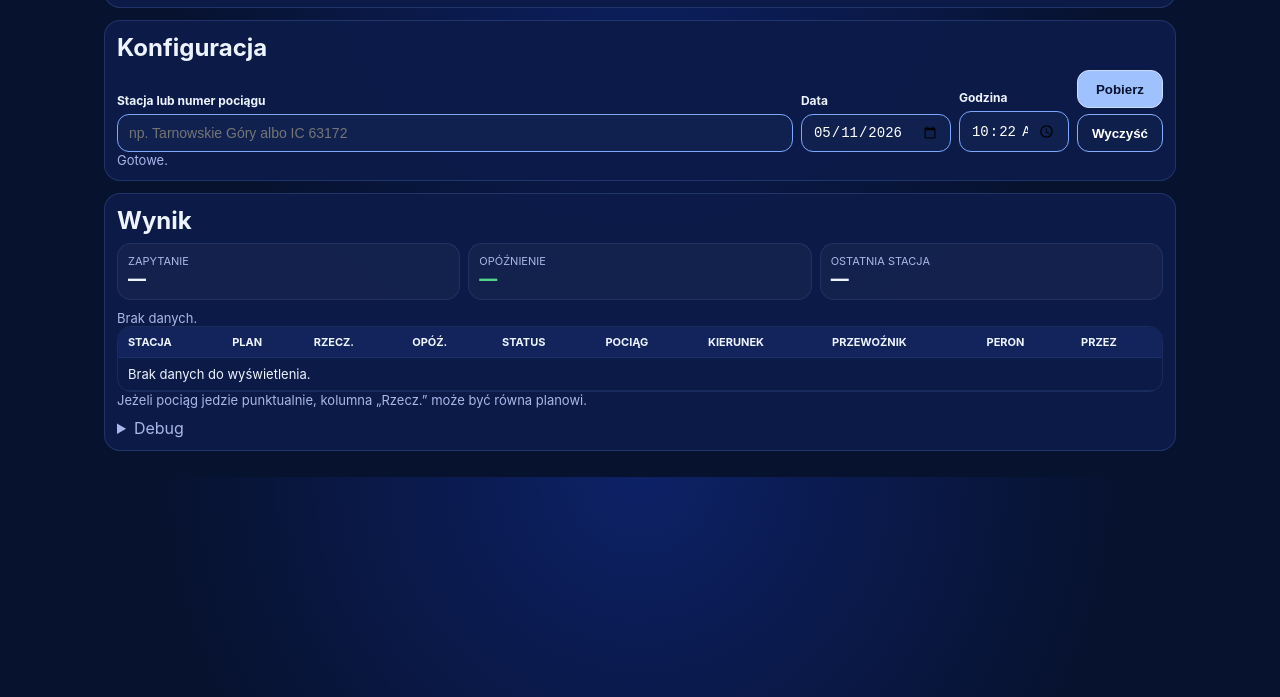
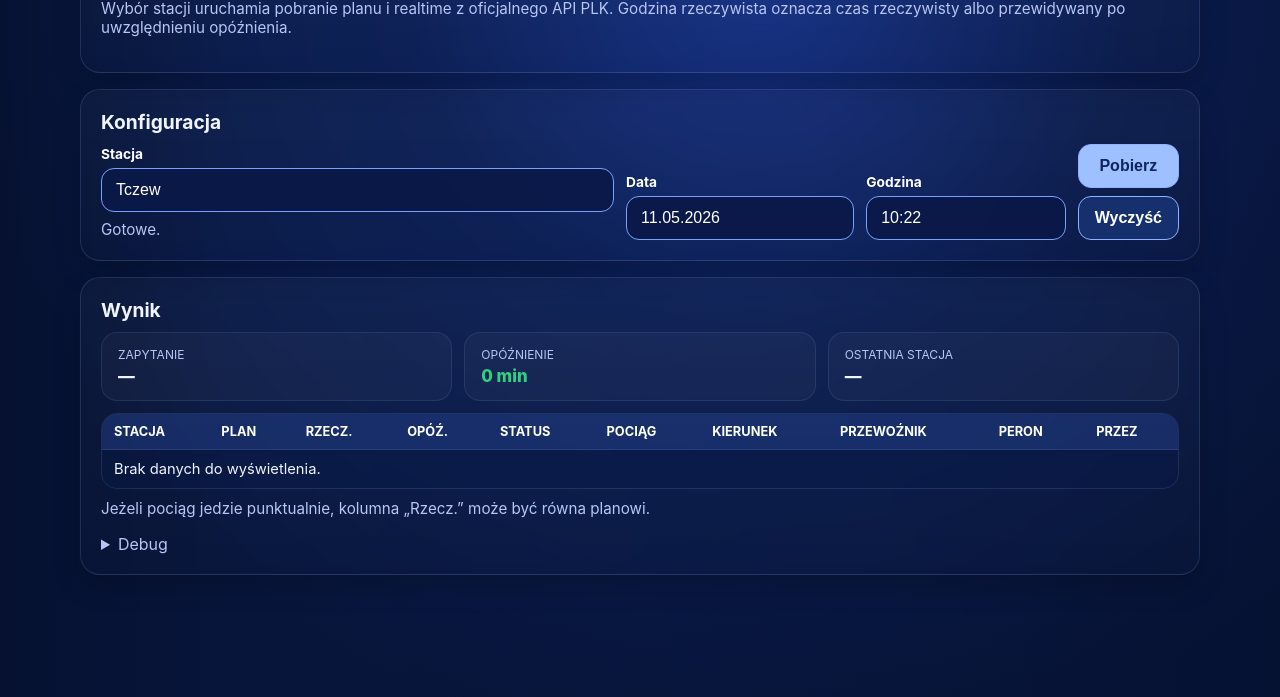
Before and after one commit to rafstak-afk/train-delay-monitor, a plain HTML site: page index.html in a window 1280 px wide. Shown: the part 103-800 px from the top of the page. Drawn offline with Linux system fonts and the light colour scheme.

Commit message:
Refactor index.html for better UI and performance
Updated styles and structure for improved layout and functionality.

```diff
--- a/index.html
+++ b/index.html
@@ -1,62 +1,337 @@
 <!doctype html>
 <html lang="pl">
 <head>
-  <meta charset="utf-8">
-  <meta name="viewport" content="width=device-width, initial-scale=1">
+  <meta charset="utf-8" />
+  <meta name="viewport" content="width=device-width, initial-scale=1" />
   <title>Monitor opóźnień PLK</title>
   <style>
-    :root{--bg:#07122f;--panel:#0d1b4a;--line:#7ea7ff;--text:#eef4ff;--muted:#a8b8ea;--good:#54d48a;--warn:#ffcf57;--accent:#9fc2ff}
-    *{box-sizing:border-box} body{margin:0;font-family:Inter,system-ui,sans-serif;background:radial-gradient(circle at top,#0d2166 0%,var(--bg) 55%);color:var(--text)}
-    .wrap{max-width:1100px;margin:0 auto;padding:14px}.card{background:rgba(13,27,74,.94);border:1px solid rgba(120,169,255,.18);border-radius:16px;padding:12px;margin-bottom:12px}
-    h1,h2{margin:0 0 8px}.lead,.status,.meta,.portal{color:var(--muted);font-size:13px}.grid{display:grid;grid-template-columns:minmax(0,2fr) 150px 110px auto;gap:8px;align-items:end}
-    .field label{display:block;margin-bottom:6px;font-size:12px;font-weight:700}.suggest-wrap{position:relative}
-    input{width:100%;min-height:38px;border-radius:12px;border:1px solid var(--line);background:#10214f;color:#fff;padding:9px 11px;font-size:14px}
-    .actions{display:grid;gap:6px} button{min-height:38px;border-radius:12px;padding:0 14px;font-weight:800;cursor:pointer}.primary{background:var(--accent);color:#06122f;border:1px solid #c8dcff}.secondary{background:#0f1f4b;border:1px solid #88adff;color:#fff}
-    .stats{display:grid;grid-template-columns:repeat(3,1fr);gap:8px;margin-bottom:10px}.stat{background:rgba(255,255,255,.03);border:1px solid rgba(120,169,255,.12);border-radius:14px;padding:10px}.k{color:var(--muted);font-size:11px;text-transform:uppercase}.v{font-size:18px;font-weight:800}.ok{color:var(--good)}
-    .table-wrap{overflow:auto;border:1px solid rgba(120,169,255,.12);border-radius:14px}table{width:100%;border-collapse:collapse;min-width:920px;font-size:13px}th,td{padding:8px 10px;border-bottom:1px solid rgba(120,169,255,.1);text-align:left;vertical-align:top;white-space:nowrap}th{font-size:11px;text-transform:uppercase;background:#12245b}.compact{white-space:normal;line-height:1.25;min-width:110px}.pill{display:inline-block;border-radius:999px;padding:3px 8px;font-size:11px;font-weight:700;background:rgba(255,255,255,.08)}
-    .delay-ok{color:var(--good)}.delay-bad{color:var(--warn)} a{color:#dcb9ff}.suggestions{position:absolute;left:0;right:0;top:100%;z-index:10;background:#10214f;border:1px solid var(--line);border-radius:12px;margin-top:4px;overflow:hidden;display:none}.suggestions.show{display:block}.suggestion{padding:10px 12px;cursor:pointer;border-top:1px solid rgba(255,255,255,.06)}.suggestion:first-child{border-top:none}.suggestion:hover{background:#17316f}.mobile-cards{display:none;gap:8px}.row-card{border:1px solid rgba(120,169,255,.12);border-radius:14px;padding:10px;background:rgba(255,255,255,.03)}.row-top,.row-sub{display:flex;justify-content:space-between;gap:8px;flex-wrap:wrap}.row-sub{margin-top:6px;color:var(--muted);font-size:12px}
-    @media (max-width:860px){.grid{grid-template-columns:1fr 1fr auto auto}.stats{grid-template-columns:1fr}.table-wrap{display:none}.mobile-cards{display:grid}}
-    @media (max-width:620px){.grid{grid-template-columns:1fr 1fr;}.actions{grid-column:1/-1;grid-template-columns:1fr 1fr}}
+    :root {
+      --bg: #07153b;
+      --bg2: #0b1f57;
+      --panel: #10245f;
+      --panel2: #162d73;
+      --line: #28479e;
+      --text: #eff4ff;
+      --muted: #b8c6f5;
+      --green: #31d07f;
+      --red: #ff7272;
+      --chip: #213a84;
+      --white: #ffffff;
+    }
+    * { box-sizing: border-box; }
+    body {
+      margin: 0;
+      font-family: Inter, system-ui, sans-serif;
+      color: var(--text);
+      background:
+        linear-gradient(90deg, rgba(0,0,0,.18), rgba(0,0,0,0) 18%, rgba(0,0,0,.15) 100%),
+        radial-gradient(circle at 60% 10%, #17348f 0, #0b1f57 34%, #07153b 76%);
+      min-height: 100vh;
+      padding: 24px;
+    }
+    .wrap { max-width: 1120px; margin: 0 auto; }
+    .card {
+      background: linear-gradient(180deg, rgba(255,255,255,.03), rgba(255,255,255,.01));
+      border: 1px solid rgba(150,180,255,.16);
+      border-radius: 20px;
+      padding: 20px;
+      box-shadow: 0 12px 28px rgba(0,0,0,.18);
+      backdrop-filter: blur(4px);
+      margin-bottom: 16px;
+    }
+    h1, h2 { margin: 0 0 10px; }
+    h1 { font-size: 2.2rem; }
+    h2 { font-size: 1.2rem; }
+    .muted { color: var(--muted); font-size: .95rem; }
+    .grid {
+      display: grid;
+      grid-template-columns: 1.8fr .8fr .7fr auto;
+      gap: 12px;
+      align-items: end;
+    }
+    label {
+      display: block;
+      font-size: .86rem;
+      margin: 0 0 6px;
+      color: var(--white);
+      font-weight: 700;
+    }
+    input {
+      width: 100%;
+      background: rgba(10, 25, 72, .9);
+      border: 1px solid #78a1ff;
+      color: var(--white);
+      border-radius: 13px;
+      padding: 12px 14px;
+      outline: none;
+      font-size: 1rem;
+    }
+    .buttons { display: grid; gap: 8px; }
+    button {
+      border: 1px solid #8fb2ff;
+      background: #9ec0ff;
+      color: #10245f;
+      font-weight: 800;
+      border-radius: 13px;
+      padding: 12px 16px;
+      cursor: pointer;
+      font-size: 1rem;
+    }
+    button.secondary {
+      background: #16306e;
+      color: var(--white);
+    }
+    .hint { min-height: 20px; margin-top: 8px; font-size: .95rem; color: var(--muted); }
+    .stats {
+      display: grid;
+      grid-template-columns: repeat(3, 1fr);
+      gap: 12px;
+      margin-bottom: 12px;
+    }
+    .stat {
+      background: rgba(255,255,255,.03);
+      border: 1px solid rgba(150,180,255,.12);
+      border-radius: 16px;
+      padding: 14px 16px;
+    }
+    .stat .k { font-size: .75rem; color: var(--muted); text-transform: uppercase; }
+    .stat .v { font-size: 1.05rem; font-weight: 800; margin-top: 4px; }
+    .green { color: var(--green); }
+    .tableWrap {
+      overflow: auto;
+      border: 1px solid rgba(150,180,255,.14);
+      border-radius: 16px;
+    }
+    table {
+      width: 100%;
+      border-collapse: collapse;
+      min-width: 980px;
+      background: rgba(8, 25, 73, .35);
+    }
+    thead th {
+      background: rgba(53, 84, 170, .35);
+      color: var(--white);
+      text-align: left;
+      padding: 10px 12px;
+      font-size: .8rem;
+    }
+    tbody td {
+      border-top: 1px solid rgba(150,180,255,.12);
+      padding: 10px 12px;
+      font-size: .92rem;
+      vertical-align: top;
+    }
+    .chip {
+      display: inline-block;
+      padding: 4px 10px;
+      border-radius: 999px;
+      background: var(--chip);
+      font-size: .8rem;
+      font-weight: 700;
+      white-space: nowrap;
+    }
+    details { margin-top: 14px; }
+    summary { cursor: pointer; color: var(--muted); font-size: 1rem; }
+    pre {
+      white-space: pre-wrap;
+      word-break: break-word;
+      color: #d7e2ff;
+      font-size: .84rem;
+      line-height: 1.45;
+      margin: 10px 0 0;
+    }
+    a { color: #a8c2ff; }
+    @media (max-width: 900px) {
+      .grid, .stats { grid-template-columns: 1fr; }
+      .buttons { grid-template-columns: 1fr 1fr; }
+      h1 { font-size: 1.9rem; }
+      body { padding: 14px; }
+    }
   </style>
 </head>
 <body>
   <div class="wrap">
-    <section class="card"><h1>Monitor opóźnień PLK</h1><p class="lead">Wybór stacji z podpowiedzi uruchamia wyszukiwanie automatycznie. Godzina rzeczywista oznacza czas rzeczywisty albo przewidywany po uwzględnieniu opóźnienia.</p></section>
+    <section class="card">
+      <h1>Monitor opóźnień PLK</h1>
+      <p class="muted">Wybór stacji uruchamia pobranie planu i realtime z oficjalnego API PLK. Godzina rzeczywista oznacza czas rzeczywisty albo przewidywany po uwzględnieniu opóźnienia.</p>
+    </section>
+
     <section class="card">
       <h2>Konfiguracja</h2>
-      <div class="grid">
-        <div class="field suggest-wrap"><label for="query">Stacja lub numer pociągu</label><input id="query" list="stationHints" autocomplete="off" placeholder="np. Tarnowskie Góry albo IC 63172"><div id="suggestions" class="suggestions"></div></div>
-        <div class="field"><label for="date">Data</label><input id="date" type="date"></div>
-        <div class="field"><label for="time">Godzina</label><input id="time" type="time"></div>
-        <div class="actions"><button class="primary" id="fetchBtn">Pobierz</button><button class="secondary" id="clearBtn">Wyczyść</button></div>
-      </div>
-      <div class="status" id="statusText">Gotowe.</div>
+      <form id="form" class="grid">
+        <div>
+          <label for="station">Stacja</label>
+          <input id="station" name="station" placeholder="np. Tczew" value="Tczew" autocomplete="off" />
+          <div id="hint" class="hint">Gotowe.</div>
+        </div>
+        <div>
+          <label for="date">Data</label>
+          <input id="date" name="date" type="text" />
+        </div>
+        <div>
+          <label for="time">Godzina</label>
+          <input id="time" name="time" type="text" />
+        </div>
+        <div class="buttons">
+          <button type="submit">Pobierz</button>
+          <button type="button" id="clearBtn" class="secondary">Wyczyść</button>
+        </div>
+      </form>
     </section>
+
     <section class="card">
       <h2>Wynik</h2>
-      <div class="stats"><div class="stat"><div class="k">Zapytanie</div><div class="v" id="queryValue">—</div></div><div class="stat"><div class="k">Opóźnienie</div><div class="v ok" id="delayValue">—</div></div><div class="stat"><div class="k">Ostatnia stacja</div><div class="v" id="lastStationValue">—</div></div></div>
-      <div class="meta"><div id="summaryText">Brak danych.</div><div><a id="portalLink" href="#" target="_blank" rel="noopener noreferrer" hidden>Pełna tabela odjazdów</a></div></div>
-      <div class="table-wrap"><table><thead><tr><th>Stacja</th><th>Plan</th><th>Rzecz.</th><th>Opóź.</th><th>Status</th><th>Pociąg</th><th>Kierunek</th><th>Przewoźnik</th><th>Peron</th><th>Przez</th></tr></thead><tbody id="resultBody"><tr><td colspan="10">Brak danych do wyświetlenia.</td></tr></tbody></table></div>
-      <div class="mobile-cards" id="mobileCards"></div>
-      <div class="portal">Jeżeli pociąg jedzie punktualnie, kolumna „Rzecz.” może być równa planowi.</div><details style="margin-top:10px"><summary style="cursor:pointer;color:#a8b8ea">Debug</summary><pre id="debugBox" style="white-space:pre-wrap;font-size:11px;color:#a8b8ea"></pre></details>
+      <div class="stats">
+        <div class="stat"><div class="k">Zapytanie</div><div class="v" id="statQuery">—</div></div>
+        <div class="stat"><div class="k">Opóźnienie</div><div class="v green" id="statDelay">0 min</div></div>
+        <div class="stat"><div class="k">Ostatnia stacja</div><div class="v" id="statLast">—</div></div>
+      </div>
+      <div id="meta" class="muted"></div>
+      <div class="tableWrap" style="margin-top:12px;">
+        <table>
+          <thead>
+            <tr>
+              <th>STACJA</th>
+              <th>PLAN</th>
+              <th>RZECZ.</th>
+              <th>OPÓŹ.</th>
+              <th>STATUS</th>
+              <th>POCIĄG</th>
+              <th>KIERUNEK</th>
+              <th>PRZEWOŹNIK</th>
+              <th>PERON</th>
+              <th>PRZEZ</th>
+            </tr>
+          </thead>
+          <tbody id="tbody">
+            <tr><td colspan="10">Brak danych do wyświetlenia.</td></tr>
+          </tbody>
+        </table>
+      </div>
+      <p class="muted" style="margin-top:10px;">Jeżeli pociąg jedzie punktualnie, kolumna „Rzecz.” może być równa planowi.</p>
+      <details>
+        <summary>Debug</summary>
+        <pre id="debug">{}</pre>
+      </details>
     </section>
   </div>
-<script>
-const queryInput=document.getElementById('query'),dateInput=document.getElementById('date'),timeInput=document.getElementById('time'),fetchBtn=document.getElementById('fetchBtn'),clearBtn=document.getElementById('clearBtn'),statusText=document.getElementById('statusText'),queryValue=document.getElementById('queryValue'),delayValue=document.getElementById('delayValue'),lastStationValue=document.getElementById('lastStationValue'),summaryText=document.getElementById('summaryText'),resultBody=document.getElementById('resultBody'),mobileCards=document.getElementById('mobileCards'),portalLink=document.getElementById('portalLink'),suggestions=document.getElementById('suggestions');
-let hintTimer=null;
-initDateTime();
-fetchBtn.addEventListener('click',()=>fetchData()); clearBtn.addEventListener('click',clearAll); queryInput.addEventListener('keydown',e=>{if(e.key==='Enter')fetchData()});
-queryInput.addEventListener('input',()=>{clearTimeout(hintTimer); const q=queryInput.value.trim(); if(q.length<2){suggestions.classList.remove('show'); suggestions.innerHTML=''; return;} hintTimer=setTimeout(()=>loadHints(q),180);});
-document.addEventListener('click',e=>{ if(!suggestions.contains(e.target) && e.target!==queryInput) suggestions.classList.remove('show'); });
-function initDateTime(){const now=new Date();dateInput.value=now.toISOString().slice(0,10);timeInput.value=`${String(now.getHours()).padStart(2,'0')}:${String(now.getMinutes()).padStart(2,'0')}`}
-async function loadHints(q){try{const r=await fetch(`/api/stations?search=${encodeURIComponent(q)}`); if(!r.ok) return; const data=await r.json(); const items=(Array.isArray(data?.stations)?data.stations:data?.items||data?.data||[]).slice(0,8); if(!items.length){suggestions.classList.remove('show'); return;} suggestions.innerHTML=items.map(item=>{const name=item.name||item.stationName||item.label||item.description||''; return `<div class="suggestion" data-name="${escAttr(name)}">${esc(name)}</div>`}).join(''); suggestions.classList.add('show'); [...suggestions.querySelectorAll('.suggestion')].forEach(el=>el.addEventListener('click',()=>{queryInput.value=el.dataset.name; suggestions.classList.remove('show'); fetchData();}));}catch{}}
-async function fetchData(){const query=queryInput.value.trim(); if(!query){statusText.textContent='Wpisz stację albo numer pociągu.'; return;} statusText.textContent='Pobieranie danych…'; fetchBtn.disabled=true; try{const res=await fetch('/api/train',{method:'POST',headers:{'Content-Type':'application/json'},body:JSON.stringify({query,trainDate:dateInput.value,trainTime:timeInput.value})}); const data=await res.json(); render(data,query); statusText.textContent=res.ok?'Gotowe.':(data.error||'Błąd API.');}catch(err){statusText.textContent=`Błąd: ${err.message}`;}finally{fetchBtn.disabled=false;}}
-function render(data,query){queryValue.textContent=data.matchedStation||data.trainNumber||query||'—'; const debugBox=document.getElementById('debugBox'); if(debugBox) debugBox.textContent=JSON.stringify(data.debug||{},null,2); delayValue.textContent=`${data.delayMinutes??0} min`; delayValue.className='v '+((data.delayMinutes??0)>0?'delay-bad':'ok'); lastStationValue.textContent=data.lastStation||'—'; const count=data.totalDepartures??data.totalStops??0; summaryText.textContent=count?`Pokazuję ${Math.min(count,20)} z ${count} rekordów.`:'Brak danych.'; if(data.fullTimetableUrl||data.stationPortalUrl){portalLink.hidden=false; portalLink.href=data.fullTimetableUrl||data.stationPortalUrl;} else {portalLink.hidden=true; portalLink.href='#';} renderRows(data.route||[])}
-function renderRows(rows){if(!rows.length){resultBody.innerHTML='<tr><td colspan="10">Brak danych do wyświetlenia.</td></tr>'; mobileCards.innerHTML='<div class="row-card">Brak danych do wyświetlenia.</div>'; return;} resultBody.innerHTML=rows.map(row=>`<tr><td class="compact">${esc(row.station||'—')}</td><td>${esc(row.scheduled||'—')}</td><td>${esc(row.actual||'—')}</td><td class="${(row.delayMinutes||0)>0?'delay-bad':'delay-ok'}">${esc(String(row.delayMinutes??0))} min</td><td><span class="pill">${esc(labelStatus(row.status||'—'))}</span></td><td class="compact">${esc(row.trainNumber||'—')}</td><td class="compact">${esc(row.destination||'—')}</td><td class="compact">${esc(row.carrier||'—')}</td><td>${esc(row.platform||'—')}</td><td class="compact">${esc(row.via||'—')}</td></tr>`).join(''); mobileCards.innerHTML=rows.map(row=>`<div class="row-card"><div class="row-top"><strong>${esc(row.trainNumber||'—')}</strong><span class="${(row.delayMinutes||0)>0?'delay-bad':'delay-ok'}">${esc(String(row.delayMinutes??0))} min</span></div><div class="row-sub"><span>${esc(row.station||'—')} → ${esc(row.destination||'—')}</span><span>${esc(row.scheduled||'—')} / ${esc(row.actual||'—')}</span></div><div class="row-sub"><span>${esc(labelStatus(row.status||'—'))}</span><span>${esc(row.carrier||'—')}</span><span>Peron ${esc(row.platform||'—')}</span></div><div class="row-sub"><span>Przez: ${esc(row.via||'—')}</span></div></div>`).join('')}
-function clearAll(){queryInput.value=''; suggestions.classList.remove('show'); suggestions.innerHTML=''; initDateTime(); queryValue.textContent='—'; delayValue.textContent='—'; lastStationValue.textContent='—'; summaryText.textContent='Brak danych.'; resultBody.innerHTML='<tr><td colspan="10">Brak danych do wyświetlenia.</td></tr>'; mobileCards.innerHTML=''; portalLink.hidden=true; portalLink.href='#'; statusText.textContent='Wyczyszczono.'}
-function labelStatus(status){const s=String(status||'').toUpperCase(); if(s==='ON_TIME') return 'Punktualnie'; if(s==='DELAYED') return 'Opóźniony'; if(s==='DONE'||s==='S') return 'Zrealizowano'; if(s==='IN_PROGRESS'||s==='C') return 'W ruchu'; return status||'—'}
-function esc(v){return String(v??'').replaceAll('&','&amp;').replaceAll('<','&lt;').replaceAll('>','&gt;').replaceAll('"','&quot;')}
-function escAttr(v){return esc(v).replaceAll("'",'&#39;')}
-</script>
+
+  <script>
+    const form = document.getElementById('form');
+    const stationEl = document.getElementById('station');
+    const dateEl = document.getElementById('date');
+    const timeEl = document.getElementById('time');
+    const hintEl = document.getElementById('hint');
+    const tbody = document.getElementById('tbody');
+    const debugEl = document.getElementById('debug');
+    const statQuery = document.getElementById('statQuery');
+    const statDelay = document.getElementById('statDelay');
+    const statLast = document.getElementById('statLast');
+    const meta = document.getElementById('meta');
+    const clearBtn = document.getElementById('clearBtn');
+
+    const API_URL = './train';
+
+    function pad(n) { return String(n).padStart(2, '0'); }
+    function setNow() {
+      const now = new Date();
+      dateEl.value = `${pad(now.getDate())}.${pad(now.getMonth() + 1)}.${now.getFullYear()}`;
+      timeEl.value = `${pad(now.getHours())}:${pad(now.getMinutes())}`;
+    }
+
+    function statusChip(text) {
+      return `<span class="chip">${escapeHtml(text || '—')}</span>`;
+    }
+
+    function escapeHtml(value) {
+      return String(value ?? '')
+        .replace(/&/g, '&amp;')
+        .replace(/</g, '&lt;')
+        .replace(/>/g, '&gt;')
+        .replace(/"/g, '&quot;')
+        .replace(/'/g, '&#39;');
+    }
+
+    function renderRows(rows) {
+      if (!rows || !rows.length) {
+        tbody.innerHTML = '<tr><td colspan="10">Brak danych do wyświetlenia.</td></tr>';
+        return;
+      }
+      tbody.innerHTML = rows.map(row => `
+        <tr>
+          <td>${escapeHtml(row.station || '—')}</td>
+          <td>${escapeHtml(row.scheduled || '—')}</td>
+          <td>${escapeHtml(row.actual || '—')}</td>
+          <td class="green">${escapeHtml(String(row.delayMinutes ?? 0))} min</td>
+          <td>${statusChip(row.status || '—')}</td>
+          <td>${escapeHtml(row.trainNumber || '—')}</td>
+          <td>${escapeHtml(row.destination || '—')}</td>
+          <td>${escapeHtml(row.carrier || '—')}</td>
+          <td>${escapeHtml(row.platform || '—')}</td>
+          <td>${escapeHtml(row.via || '—')}</td>
+        </tr>
+      `).join('');
+    }
+
+    async function loadData() {
+      const payload = {
+        query: stationEl.value.trim(),
+        trainDate: dateEl.value.trim(),
+        trainTime: timeEl.value.trim()
+      };
+
+      statQuery.textContent = payload.query || '—';
+      hintEl.textContent = 'Pobieranie danych...';
+      meta.textContent = '';
+      debugEl.textContent = '{}';
+
+      try {
+        const response = await fetch(API_URL, {
+          method: 'POST',
+          headers: { 'Content-Type': 'application/json' },
+          body: JSON.stringify(payload)
+        });
+        const data = await response.json();
+
+        if (!response.ok) {
+          throw new Error(data.error || `HTTP ${response.status}`);
+        }
+
+        statQuery.textContent = data.matchedStation || payload.query || '—';
+        statDelay.textContent = `${data.delayMinutes ?? 0} min`;
+        statLast.textContent = data.lastStation || '—';
+        meta.innerHTML = `Pokazuje ${data.route?.length || 0} z ${data.totalDepartures || 0} rekordów.${data.matchedStationId ? ' ID stacji: ' + escapeHtml(data.matchedStationId) + '.' : ''}`;
+        renderRows(data.route || []);
+        debugEl.textContent = JSON.stringify(data.debug || {}, null, 2);
+        hintEl.innerHTML = data.status === 'NO_DATA' ? 'Brak danych.' : 'Dane pobrane.';
+      } catch (error) {
+        statDelay.textContent = '0 min';
+        statLast.textContent = '—';
+        renderRows([]);
+        debugEl.textContent = '{}';
+        hintEl.textContent = error.message || 'Błąd pobierania danych.';
+        meta.textContent = 'Brak danych.';
+      }
+    }
+
+    form.addEventListener('submit', (event) => {
+      event.preventDefault();
+      loadData();
+    });
+
+    clearBtn.addEventListener('click', () => {
+      stationEl.value = '';
+      setNow();
+      statQuery.textContent = '—';
+      statDelay.textContent = '0 min';
+      statLast.textContent = '—';
+      hintEl.textContent = 'Wyczyszczono.';
+      meta.textContent = '';
+      renderRows([]);
+      debugEl.textContent = '{}';
+    });
+
+    setNow();
+  </script>
 </body>
 </html>
```
